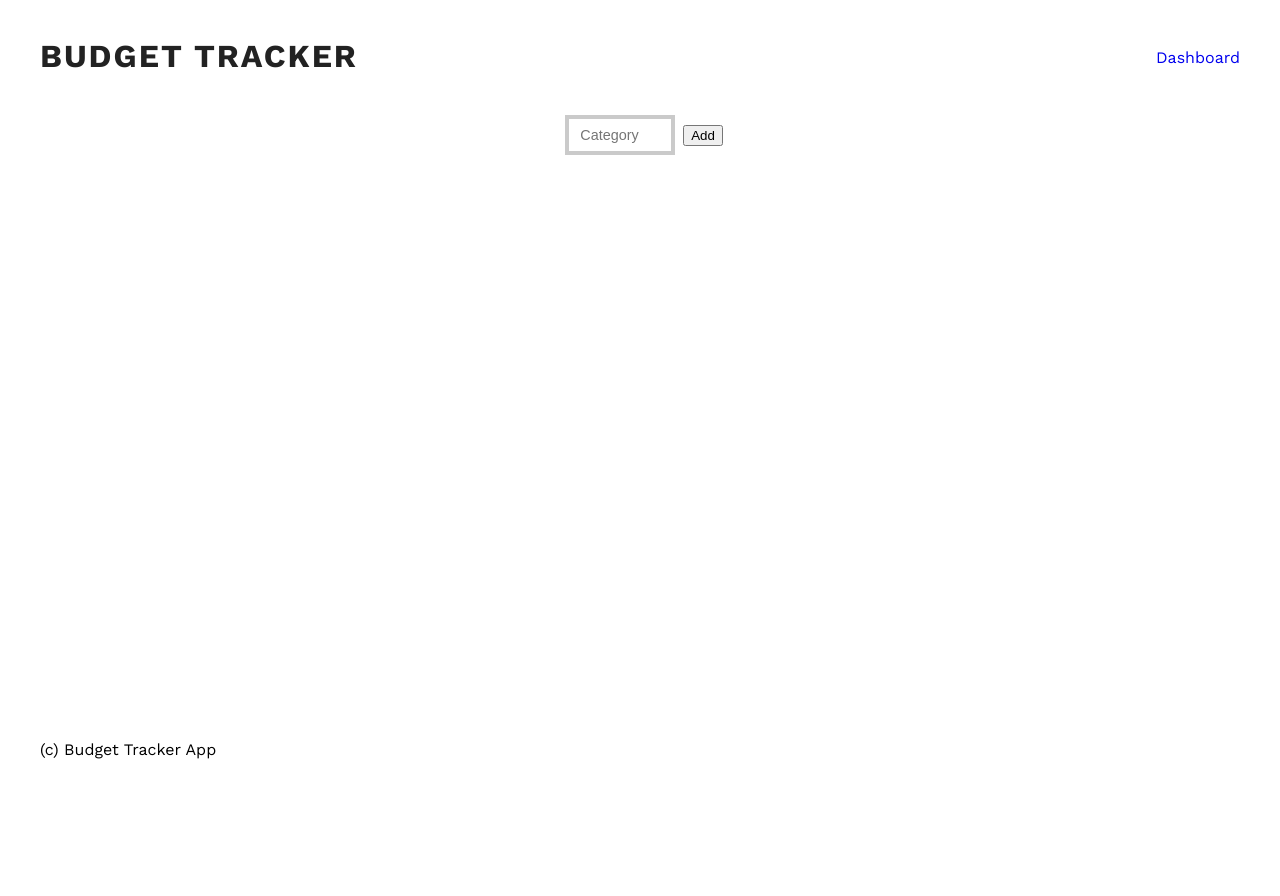
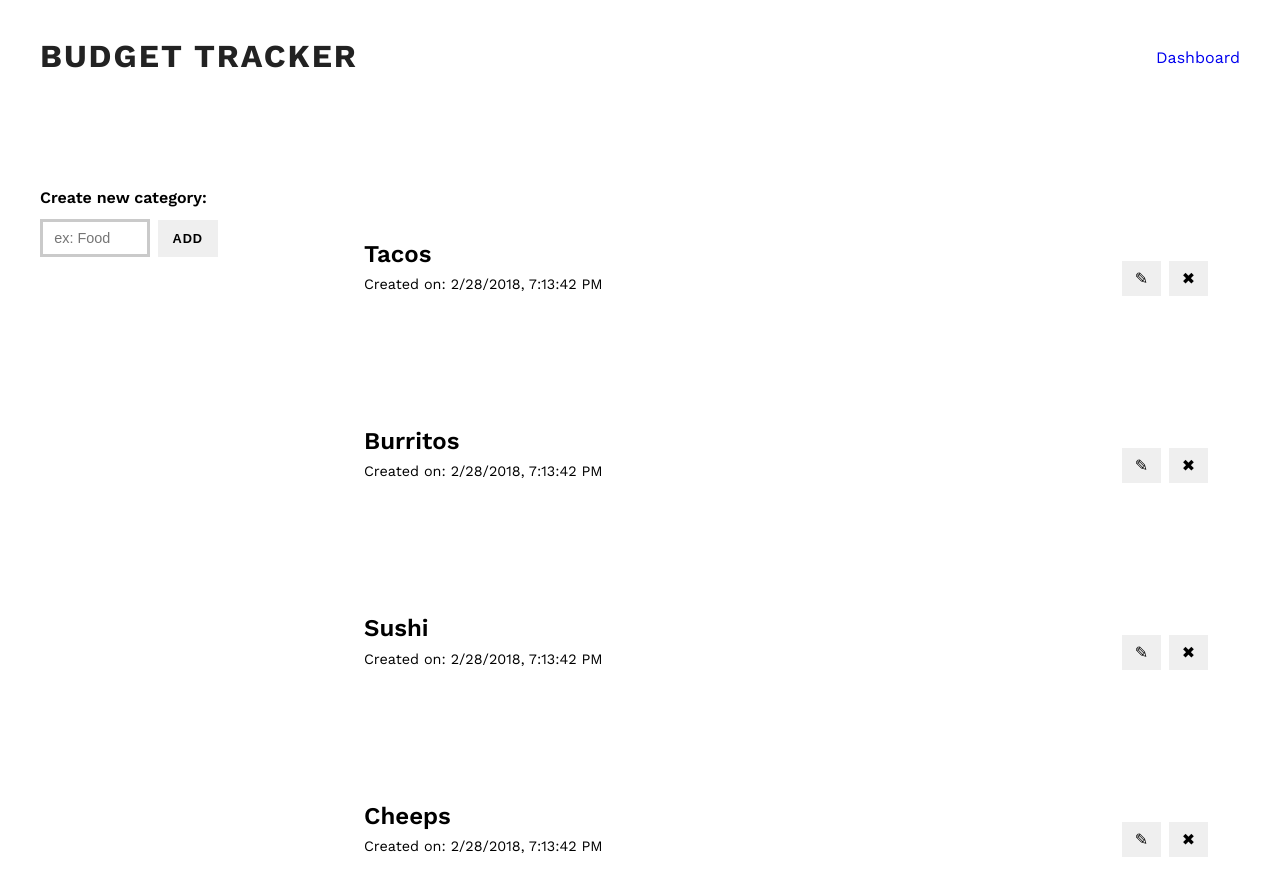
Before and after one commit to limongoo/budget-tracker, a React app: page / in a window 1280 px wide. Shown: the top 896 px of the page. Before the commit the page ends 800 px from the top, so only its background shows below. Built offline with nearby package versions, Linux system fonts and the light colour scheme; a web font is replaced by a local one.

Commit message:
css for form and category list

```diff
--- a/package.json
+++ b/package.json
@@ -29,6 +29,7 @@
     "enzyme-to-json": "^3.3.1",
     "eslint": "^4.18.0",
     "eslint-plugin-babel": "^4.1.2",
+    "eslint-plugin-jsx-a11y": "^6.0.3",
     "eslint-plugin-react": "^7.6.1",
     "file-loader": "^1.1.7",
     "html-webpack-plugin": "^2.30.1",
--- a/src/components/App.css
+++ b/src/components/App.css
@@ -28,6 +28,7 @@
   grid-area: content;
   text-align: center;
   background-color: $lightgray;
+  padding: 1rem;
 }
 
 #footer {
@@ -60,8 +61,14 @@
   }
 }
 
+.main-container {
+  text-align: left;
+  padding: 2rem 0;
+}
+
 .footer {
   text-align: left;
+  color: $gray;
 }
 
 /* ----- Media Queries ----- */
@@ -82,4 +89,9 @@
   .logo {
     font-size: 2rem;
   }
+
+  .footer {
+    display: flex;
+    justify-content: space-between;
+  }
 }
--- a/src/components/App.js
+++ b/src/components/App.js
@@ -22,14 +22,15 @@ export default class App extends Component {
         </header>
 
         <main role="main" id="main">
-          <section className="maxwidth-wrap">
+          <section className="main-container maxwidth-wrap">
             <Categories/>
           </section>
         </main>
 
         <footer role="contentinfo" id="footer">
           <section className="footer maxwidth-wrap">
-            <p>(c) Budget Tracker App</p>
+            <p>(c) <a href="https://github.com/limongoo/budget-tracker/tree/dev" target="_blank" rel="author noopener noreferrer">Budget Tracker App</a></p>
+            <p>Created by: <a href="https://github.com/pereztjacob" target="_blank" rel="author noopener noreferrer">Jacob</a> | <a href="https://github.com/lomax715" target="_blank" rel="author noopener noreferrer">Jack</a> | <a href="https://github.com/limongoo" target="_blank" rel="author noopener noreferrer">Ivan</a></p>
           </section>
         </footer>
 
--- a/src/components/budget/Categories.js
+++ b/src/components/budget/Categories.js
@@ -7,11 +7,21 @@ import './Category.css';
 
 class Categories extends Component {
 
+  componentDidMount() {
+    this.props.addCategory({ text: 'Tacos' });
+    this.props.addCategory({ text: 'Burritos' });
+    this.props.addCategory({ text: 'Sushi' });
+    this.props.addCategory({ text: 'Cheeps' });
+  }
+
   render() {
     const { categories, addCategory } = this.props;
     return (
-      <div>
-        <CategoryForm onEdit={addCategory}/>
+      <div className="two-column">
+        <div className="two-left">
+          <p className="create-title">Create new category:</p>
+          <CategoryForm onEdit={addCategory}/>
+        </div>
         <ul className="category-ul">
           {categories.map(category => <Category key={category.id} {...category}/>)}
         </ul>
--- a/src/components/budget/Category.css
+++ b/src/components/budget/Category.css
@@ -1,16 +1,131 @@
 @import '../../styles/variables.css';
-
 
 .category-ul {
   list-style-type: none;
+  margin: 2rem 0;
+  padding: 0;
 }
 
+.add-category {
   input {
     box-sizing: border-box;
-  border: 4px solid rgb(202, 202, 202);
+    border: 3px solid rgb(202, 202, 202);
     padding: .5rem .7rem;
-  margin: 0 0.5rem 0.4rem;
+    margin: 0 0.5rem 0 0;
     font-size: 90%;
     background: white;
     width: 110px;
   }
+
+  button {
+    font-size: .8rem;
+    font-weight: 600;
+    letter-spacing: 1px;
+    border: 0px;
+    color: $white;
+    background-color: $green;
+    text-transform: uppercase;
+    padding: .7rem .9rem;
+    transition: 0.3s ease all;
+    cursor: pointer;
+  }
+}
+
+.create-title {
+  font-weight: 600;
+  padding: 0;
+  line-height: 0;
+}
+
+.category-title {
+  font-size: 1.5rem;
+  font-weight: 600;
+  color: $green;
+  padding: 0;
+  line-height: 0;
+  text-transform: capitalize;
+}
+
+.category-li {
+  margin: 2rem 0;
+  background-color: $white;
+  padding: 2rem 1.5rem;
+  display: flex;
+  flex-direction: column;
+}
+
+time {
+  font-size: 0.9rem;
+  color: $gray;
+}
+
+.buttons {
+  margin: 0.7rem 0 0;
+
+  button {
+    margin: 0 0.5rem 0 0;
+    font-size: 1rem;
+    background-color: $lightgray;
+    color: $black;
+    transition: 0.3s ease all;
+    padding: 0.5rem 0.8rem;
+    border: 0px;
+    cursor: pointer;
+  }
+}
+
+/* ----- Media Queries ----- */
+
+@media (min-width: 670px) {
+
+  .two-column {
+    display: flex;
+    justify-content: space-between;
+    flex-grow: 1;
+  }
+
+  .two-left {
+    margin: 1.2rem 0 0;
+  }
+
+  .category-ul {
+    width: 65%;
+    margin: 0;
+  }
+
+  .add-category {
+    button:hover {
+      background-color: $gray;
+    }
+  }
+
+  .category-li {
+    flex-direction: row;
+    justify-content: space-between;
+    padding: 1.5rem;
+    align-items: center;
+    transition: 0.3s ease all;
+
+    &:hover {
+      transform: scale(1.02);
+      box-shadow: 5px 5px 21px 0px rgba(0,0,0,0.1);
+    }
+  }
+
+  .buttons {
+    button {
+      &:hover {
+        background-color: $green;
+        color: $white;
+      }
+    }
+  }
+
+}
+
+@media (min-width: 850px) {
+  .category-ul {
+    width: 75%;
+    margin: 0;
+  }
+}
--- a/src/components/budget/Category.js
+++ b/src/components/budget/Category.js
@@ -25,15 +25,17 @@ class Category extends Component {
     const { editing } = this.state;
 
     return (
-      <li>
+      <li className="category-li">
         {editing ?
           <CategoryForm id={id} text={text} onEdit={this.handleEdit}/> :
-          <p>{text} — <time>{timestamp.toLocaleString()}</time></p>
+          <p><span className="category-title">{text}</span> <br/><time>Created on: {timestamp.toLocaleString()}</time></p>
         }
-        <button onClick={this.handleToggleEdit}>
-          {editing ? 'cancel' : '✎'}
-        </button>
-        <button onClick={() => removeCategory(id)}>X</button>
+        <div className="buttons">
+          <button onClick={this.handleToggleEdit}>
+            {editing ? 'cancel' : '✎'}
+          </button>
+          <button onClick={() => removeCategory(id)}>✖</button>
+        </div>
       </li>
     );
   }
--- a/src/components/budget/CategoryForm.js
+++ b/src/components/budget/CategoryForm.js
@@ -27,10 +27,14 @@ export default class CategoryForm extends Component {
   render() {
     const { id, text } = this.state;
     return (
-      <form onSubmit = {this.handleSubmit} className="add-category">
-        <input required name="text" value={text}  onChange={this.handleChange} placeholder="Category"/>
-        <button type="submit">{ id ? 'Update' : 'Add' }</button>
-      </form>
+      <div>
+        <form onSubmit = {this.handleSubmit} className="add-category">
+          <label htmlFor="category">
+            <input required name="text" value={text}  onChange={this.handleChange} placeholder="ex: Food"/>
+          </label>
+          <button type="submit">{ id ? 'Update Category' : 'Add' }</button>
+        </form>
+      </div>
     );
   }
 }
--- a/src/styles/variables.css
+++ b/src/styles/variables.css
@@ -5,7 +5,8 @@ $black: #222222;
 $white: #ffffff;
 $gray: #a2a2a2;
 $lightgray: #eeeeee;
+$darkgray: ;
 
 aside {
-  color: #278e4e;
+  color: #4f4f4f;
 }
```
Also changed, not shown: 2 other files (tests, documents, lock files or other folders). Lines whose indentation alone changed are shown as unchanged.
